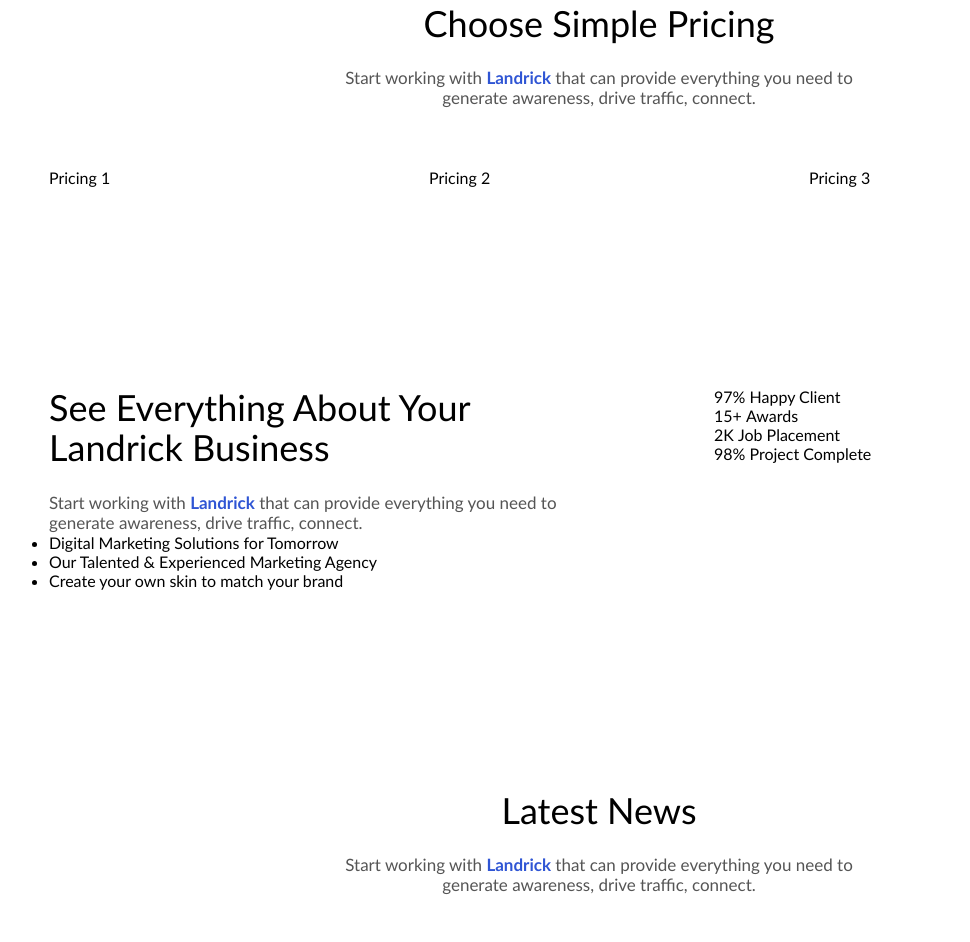
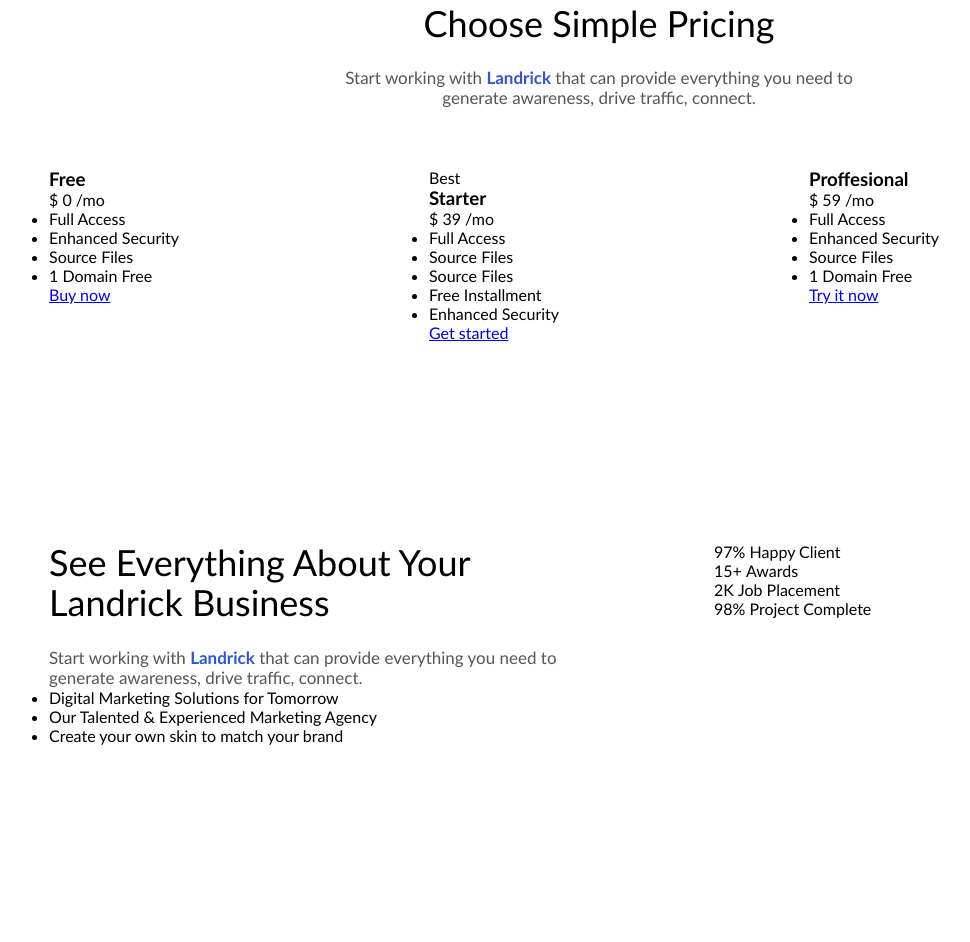
Before and after one commit to front-end-by-rimantas/30-grupe-portfolio, a website with bundled scripts: page index.html in a window 1280 px wide. Shown: the part 2130-3072 px from the top of the page, without its empty margins (41-1011 px from the left). Built offline with nearby package versions, Linux system fonts and the light colour scheme.

Commit message:
Pricing content #8

```diff
--- a/css/components/button.css
+++ b/css/components/button.css
@@ -0,0 +1,2 @@
+.btn {
+}
--- /dev/null
+++ b/css/components/pricing.css
@@ -0,0 +1,18 @@
+.price {
+}
+.price > .badge {
+}
+.price > .title {
+}
+.price > .monthly-price {
+}
+.price > .monthly-price > .up {
+}
+.price > .monthly-price > .value {
+}
+.price > .monthly-price > .down {
+}
+.price > .features {
+}
+.price > .features > .feature {
+}
--- a/index.html
+++ b/index.html
@@ -79,11 +79,7 @@
                 <p class="description">Start working with <span>Landrick</span> that can provide everything you need to generate awareness, drive traffic, connect.</p>
             </div>
         </div>
-        <div class="row">
-            <div class="col-12 col-md-4">Pricing 1</div>
-            <div class="col-12 col-md-4">Pricing 2</div>
-            <div class="col-12 col-md-4">Pricing 3</div>
-        </div>
+        <div id="pricing_block" class="row"></div>
     </section>
     <!-- pricing end -->
 
--- /dev/null
+++ b/js/components/pricing/pricing.js
@@ -0,0 +1,78 @@
+function pricing(selector, data) {
+    // <div class="col-12 col-md-4">Pricing 1</div>
+    const nonEmptyString = (str) => {
+        return typeof str === 'string' && str !== '';
+    }
+
+    const isValidPrice = (price) => {
+        return typeof price === 'number' && isFinite(price) && price >= 0;
+    }
+
+    const nonEmptyArray = (arr) => {
+        return Array.isArray(arr) && arr.length > 0;
+    }
+
+    // input validation
+    if (!nonEmptyString(selector)) {
+        console.error('ERROR: nevalidus selector');
+        return false;
+    }
+
+    if (!nonEmptyArray(data)) {
+        console.error('ERROR: nevalidus data');
+        return false;
+    }
+
+    // logic
+    const DOM = document.querySelector(selector);
+    if (!DOM) {
+        console.error('ERROR: pagal pateikta selector, nepavyko rasti norimo DOM elemento');
+        return false;
+    }
+
+    let HTML = '';
+
+    for (const item of data) {
+        if (nonEmptyString(item.title) &&
+            isValidPrice(item.price) &&
+            nonEmptyArray(item.features) &&
+            nonEmptyString(item.buttonText) &&
+            nonEmptyString(item.link)) {
+            let festuresHTML = '';
+            for (const feature of item.features) {
+                festuresHTML += `<li class="feature">${feature}</li>`;
+            }
+
+            let badgeHTML = '';
+            if (nonEmptyString(item.badge)) {
+                badgeHTML = `<div class="badge">${item.badge}</div>`;
+            }
+
+            HTML += `<div class="col-12 col-md-4 price">
+                        ${badgeHTML}
+                        <h3 class="title">${item.title}</h3>
+                        <div class="monthly-price">
+                            <span class="up">$</span>
+                            <span class="value">${item.price}</span>
+                            <span class="down">/mo</span>
+                        </div>
+                        <ul class="features">
+                            ${festuresHTML}
+                        </ul>
+                        <a href="${item.link}" class="btn">${item.buttonText}</a>
+                    </div>`;
+        }
+    }
+
+    // post logic validation
+    if (HTML === '') {
+        console.error('ERROR: tarp duomenu nera nei vieno validaus irasu, todel nebuvo sugeneruota jokio turinio');
+        return false;
+    }
+
+    // result return
+    DOM.innerHTML = HTML;
+    return true;
+}
+
+export { pricing }
--- /dev/null
+++ b/js/data/pricingData.js
@@ -0,0 +1,26 @@
+const pricingData = [
+    {
+        title: 'Free',
+        price: 0,
+        features: ['Full Access', 'Enhanced Security', 'Source Files', '1 Domain Free'],
+        buttonText: 'Buy now',
+        link: '#',
+    },
+    {
+        title: 'Starter',
+        price: 39,
+        features: ['Full Access', 'Source Files', 'Source Files', 'Free Installment', 'Enhanced Security'],
+        buttonText: 'Get started',
+        link: '#',
+        badge: 'Best',
+    },
+    {
+        title: 'Proffesional',
+        price: 59,
+        features: ['Full Access', 'Enhanced Security', 'Source Files', '1 Domain Free'],
+        buttonText: 'Try it now',
+        link: '#',
+    },
+];
+
+export { pricingData }
--- a/js/home.js
+++ b/js/home.js
@@ -1,6 +1,8 @@
 // import JS modules
 
+import { pricing } from "./components/pricing/pricing.js";
 import { services } from "./components/services/services.js";
+import { pricingData } from "./data/pricingData.js";
 import { servicesData } from "./data/servicesData.js";
 
 // execute JS modules
@@ -19,6 +21,7 @@ services('#services_block', servicesData);
 /* stop leaving end */
 
 /* pricing start */
+pricing('#pricing_block', pricingData);
 /* pricing end */
 
 /* achievements start */
```
